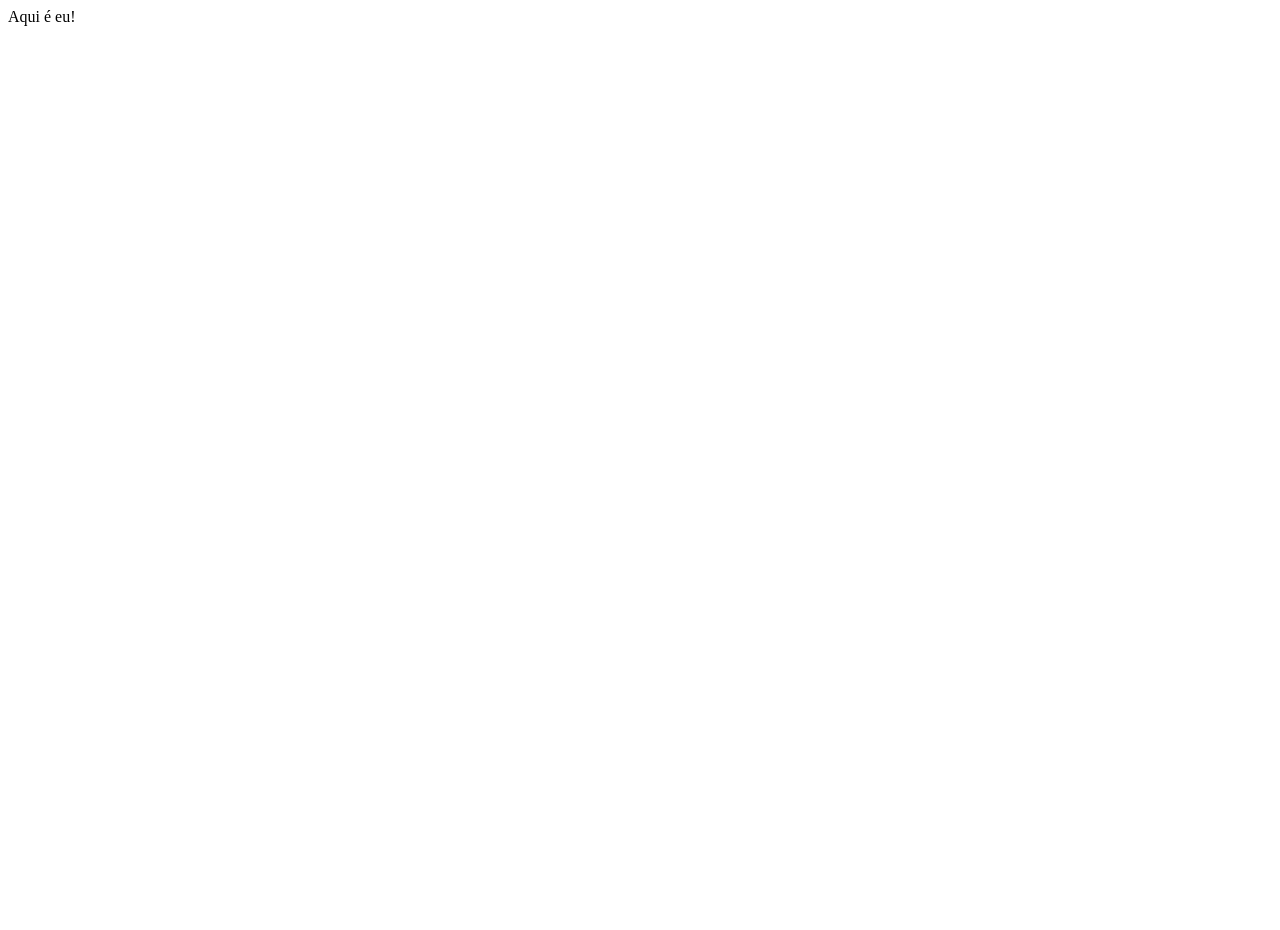
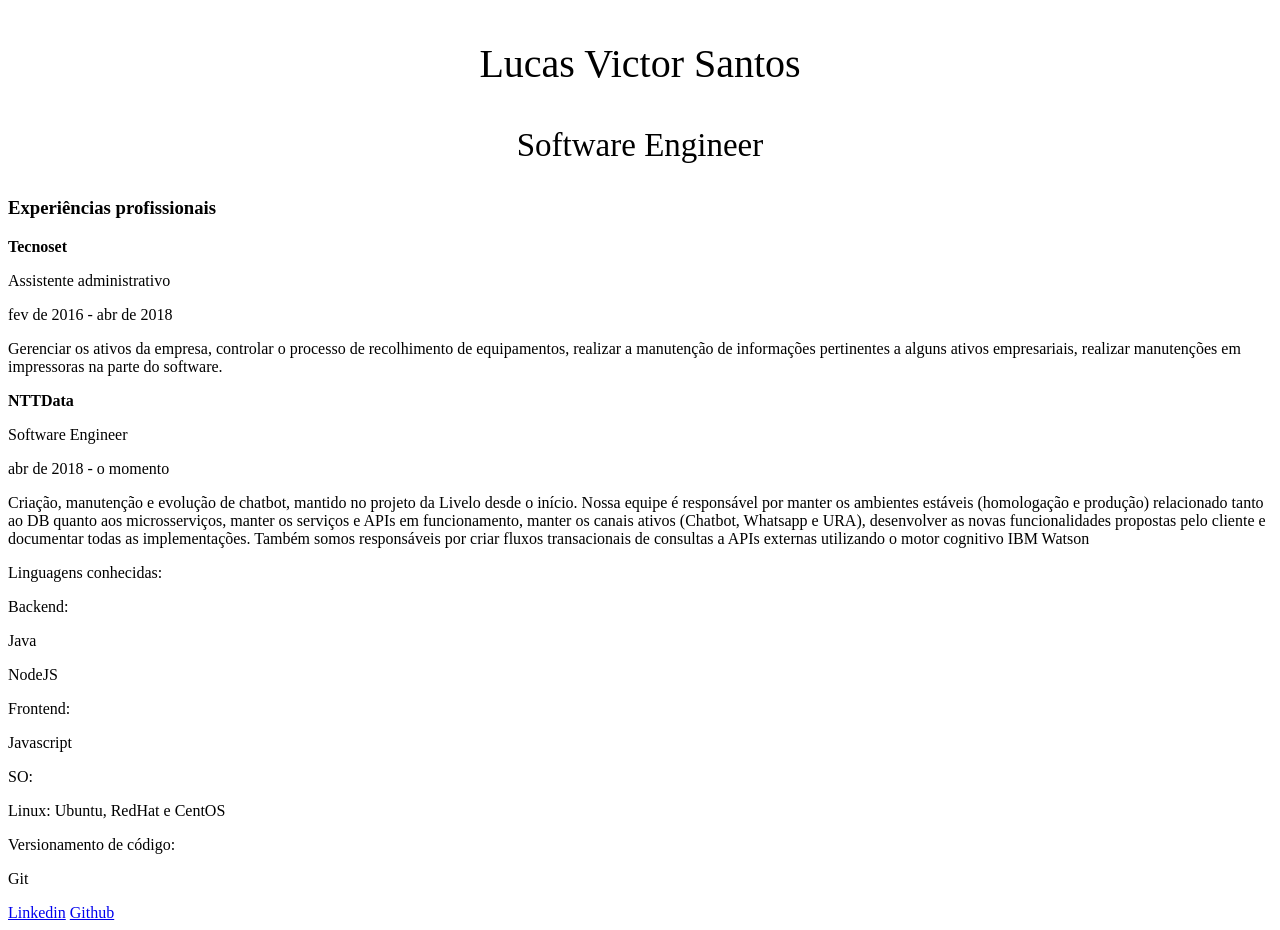
Before and after one commit to lucasvsantos/lucasvsantos.github.io, a plain HTML site: page index.html in a window 1280 px wide. Before the commit the page ends 800 px from the top, so only its background shows below. Drawn offline with Linux system fonts and the light colour scheme.

Commit message:
Adicionando experiencias, formas de contato, linguagens conhecidas e externalizando o css

```diff
--- /dev/null
+++ b/css/styles.css
@@ -0,0 +1,9 @@
+#name{
+    font-size: 40px;
+    text-align: center;
+}
+
+#occupation{
+    font-size: 33px;
+    text-align: center;
+}
--- a/index.html
+++ b/index.html
@@ -2,10 +2,43 @@
 
 <head>
     <title>Meu site</title>
+    <link rel="stylesheet" href="css/styles.css">
 </head>
 
 <body>
-    <span>
-        Aqui é eu!
-    </span>
+    <p id="name">Lucas Victor Santos</p>
+    <p id="occupation">Software Engineer</p>
+
+    <h3>Experiências profissionais</h3>
+
+    <b>Tecnoset</b>
+    <p>Assistente administrativo</p>
+    <p>fev de 2016 - abr de 2018</p>
+    <p>Gerenciar os ativos da empresa, controlar o processo de recolhimento de equipamentos, realizar a manutenção de informações pertinentes a alguns ativos empresariais, realizar manutenções em impressoras na parte do software.</p>
+
+    <b>NTTData</b>
+    <p>Software Engineer</p>
+    <p>abr de 2018 - o momento</p>
+    <p>Criação, manutenção e evolução de chatbot, mantido no projeto da Livelo desde o início. Nossa equipe é responsável por manter os ambientes estáveis (homologação e produção) relacionado tanto ao DB quanto aos microsserviços, manter os serviços e APIs em funcionamento, manter os canais ativos (Chatbot, Whatsapp e URA), desenvolver as novas funcionalidades propostas pelo cliente e documentar todas as implementações. Também somos responsáveis por criar fluxos transacionais de consultas a APIs externas utilizando o motor cognitivo IBM Watson</p>
+
+    <p>Linguagens conhecidas:</p>
+
+    <p>Backend:</p>
+    <p>Java</p>
+    <p>NodeJS</p>
+
+    <p>Frontend:</p>
+    <p>Javascript</p>
+
+    <p>SO:</p>
+    <p>Linux: Ubuntu, RedHat e CentOS</p>
+
+    <p>Versionamento de código:</p>
+    <p>Git</p>
+
 </body>
+
+<footer>
+    <a href="https://www.linkedin.com/in/lvictors/">Linkedin</a>
+    <a href="https://github.com/lucasvsantos">Github</a>
+</footer>
```
